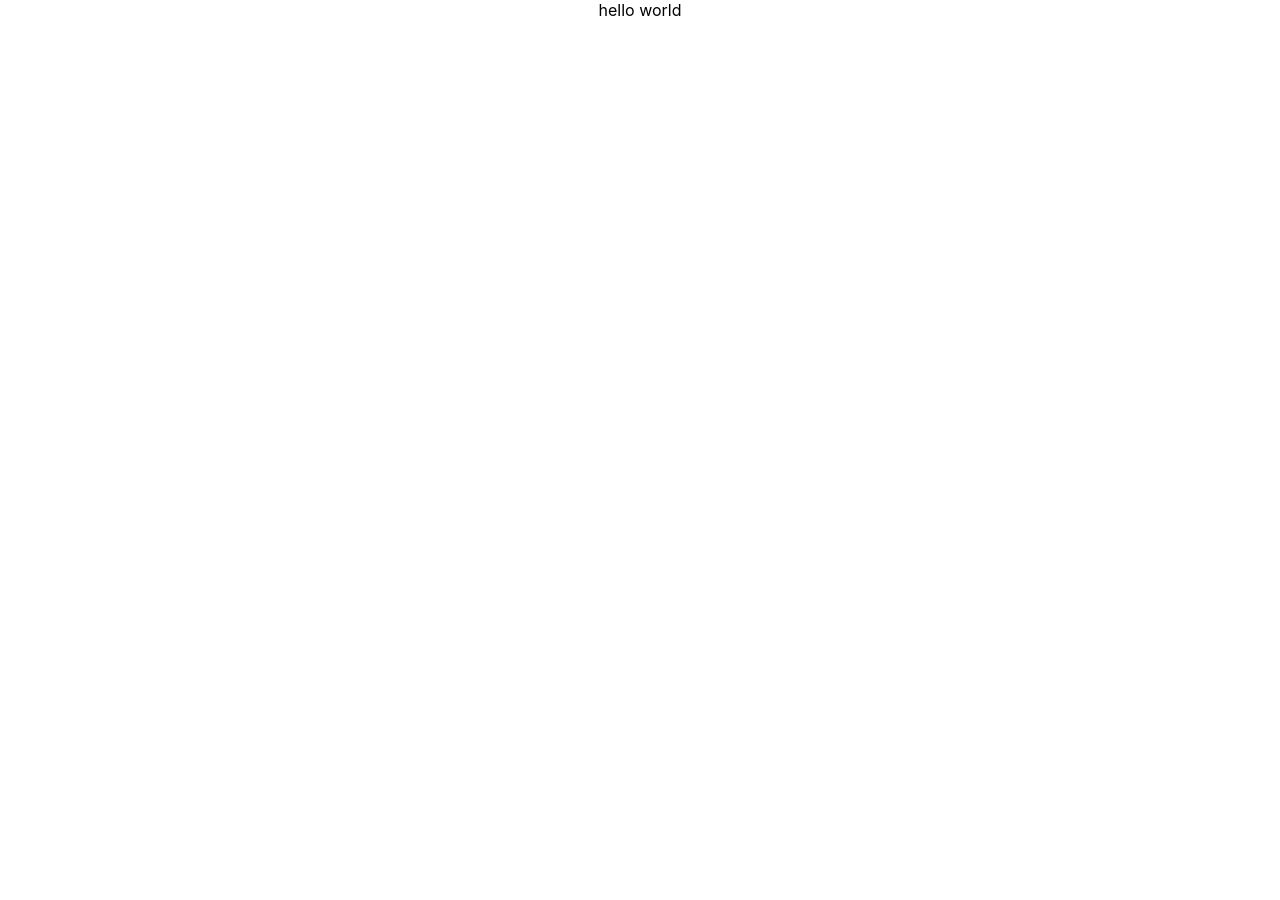
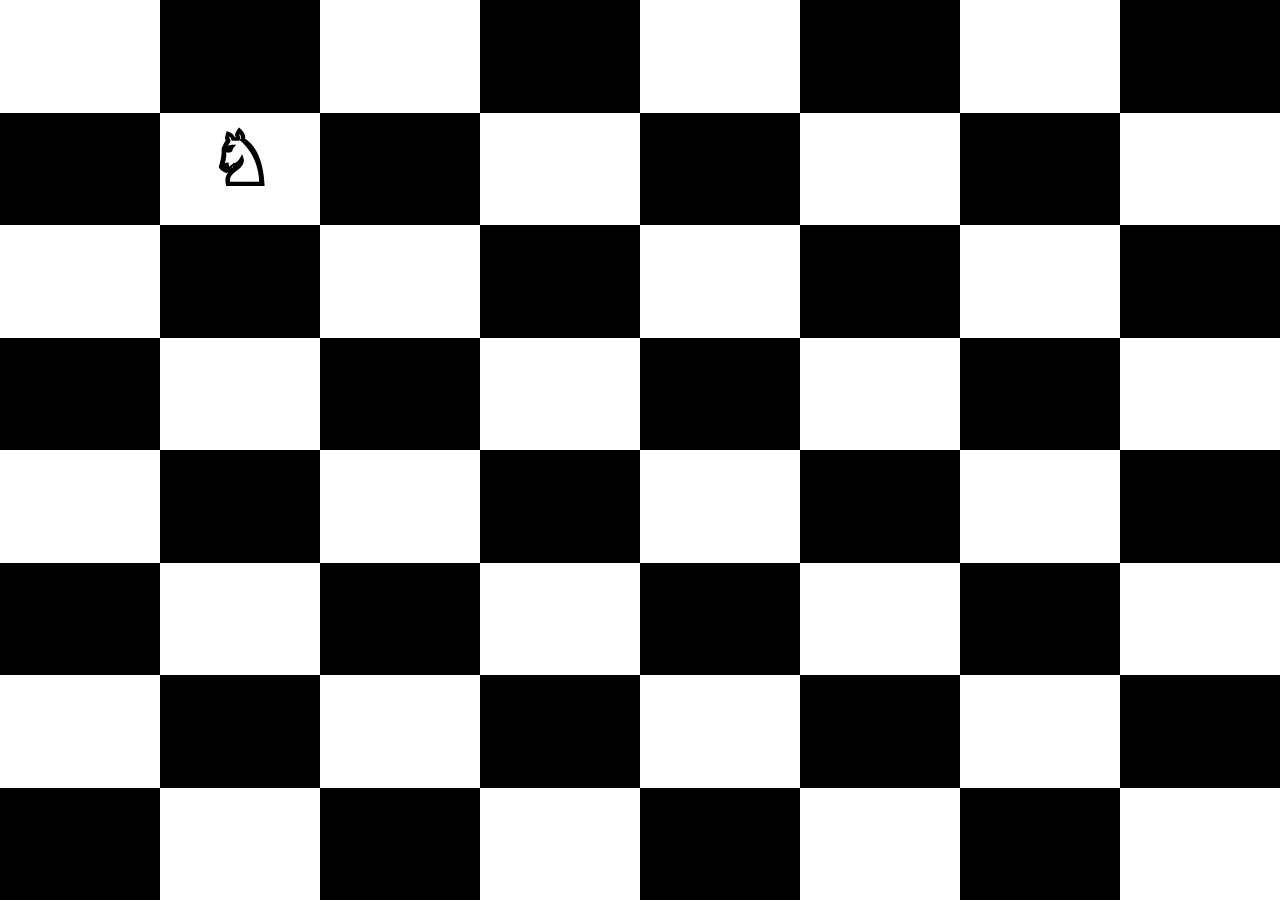
Before and after one commit to N1ck-Benson/dnd-tutorial-js, a React (Create React App) app: page / in a window 1280 px wide. Before the commit the page ends 800 px from the top, so only its background shows below. Built offline with nearby package versions, Linux system fonts and the light colour scheme.

Commit message:
set up components

```diff
--- a/src/App.css
+++ b/src/App.css
@@ -1,38 +1,4 @@
 .App {
   text-align: center;
+  height: 900px;
 }
-
-.App-logo {
-  height: 40vmin;
-  pointer-events: none;
-}
-
-@media (prefers-reduced-motion: no-preference) {
-  .App-logo {
-    animation: App-logo-spin infinite 20s linear;
-  }
-}
-
-.App-header {
-  background-color: #282c34;
-  min-height: 100vh;
-  display: flex;
-  flex-direction: column;
-  align-items: center;
-  justify-content: center;
-  font-size: calc(10px + 2vmin);
-  color: white;
-}
-
-.App-link {
-  color: #61dafb;
-}
-
-@keyframes App-logo-spin {
-  from {
-    transform: rotate(0deg);
-  }
-  to {
-    transform: rotate(360deg);
-  }
-}
--- a/src/App.js
+++ b/src/App.js
@@ -1,7 +1,12 @@
 import "./App.css";
+import Board from "./Components/Board";
 
 function App() {
-  return <div className="App">hello world</div>;
+  return (
+    <div className="App">
+      <Board knightPosition={[1, 1]} />
+    </div>
+  );
 }
 
 export default App;
--- /dev/null
+++ b/src/Components/Board.js
@@ -0,0 +1,42 @@
+import React from "react";
+import Square from "./Square";
+import Knight from "./Knight";
+import { DndProvider } from "react-dnd";
+import { HTML5Backend } from "react-dnd-html5-backend";
+// import { ItemTypes } from "../utils/constants";
+
+function renderSquare(i, [knightX, knightY]) {
+  const x = i % 8;
+  const y = Math.floor(i / 8);
+  const isKnightHere = x === knightX && y === knightY;
+  const black = (x + y) % 2 === 1;
+  const piece = isKnightHere ? <Knight /> : null;
+
+  return (
+    <div key={i} style={{ width: "12.5%", height: "12.5%" }}>
+      <Square black={black}>{piece}</Square>
+    </div>
+  );
+}
+
+export default function Board({ knightPosition }) {
+  const squares = [];
+  for (let i = 0; i < 64; i++) {
+    squares.push(renderSquare(i, knightPosition));
+  }
+
+  return (
+    <DndProvider backend={HTML5Backend}>
+      <div
+        style={{
+          width: "100%",
+          height: "100%",
+          display: "flex",
+          flexWrap: "wrap",
+        }}
+      >
+        {squares}
+      </div>
+    </DndProvider>
+  );
+}
--- /dev/null
+++ b/src/Components/Knight.js
@@ -0,0 +1,26 @@
+import React from "react";
+import { useDrag } from "react-dnd";
+import { ItemTypes } from "../utils/constants";
+
+export default function Knight() {
+  const [{ isDragging }, drag] = useDrag(() => ({
+    type: ItemTypes.KNIGHT,
+    collect: (monitor) => ({
+      isDragging: !!monitor.isDragging(),
+    }),
+  }));
+
+  return (
+    <span
+      ref={drag}
+      style={{
+        opacity: isDragging ? 0.5 : 1,
+        fontSize: 75,
+        fontWeight: "bold",
+        cursor: "move",
+      }}
+    >
+      ♘
+    </span>
+  );
+}
--- /dev/null
+++ b/src/Components/Square.js
@@ -0,0 +1,18 @@
+import React from "react";
+
+export default function Square({ black, children }) {
+  const fill = black ? "black" : "white";
+  const stroke = black ? "white" : "black";
+  return (
+    <div
+      style={{
+        backgroundColor: fill,
+        color: stroke,
+        width: "100%",
+        height: "100%",
+      }}
+    >
+      {children}
+    </div>
+  );
+}
--- /dev/null
+++ b/src/utils/constants.js
@@ -0,0 +1,3 @@
+export const ItemTypes = {
+  KNIGHT: "knight",
+};
```
Also changed, not shown: src/Components/main.js (deleted, +0 -9 lines).
